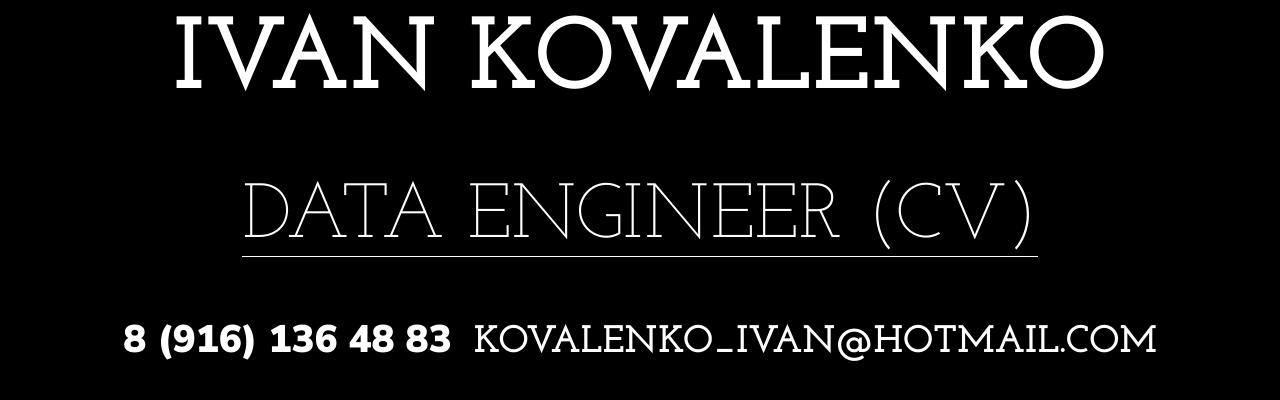
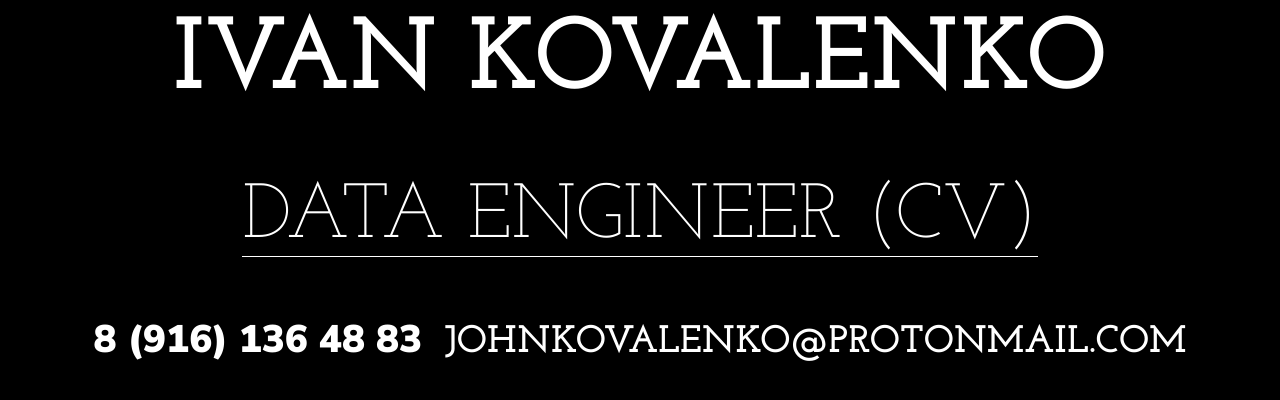
Before and after one commit to johnkovalenko/johnkovalenko.github.io, a plain HTML site: page index.html in a window 1280 px wide. Shown: the part 334-734 px from the top of the page. Drawn offline with Linux system fonts and the light colour scheme.

Commit message:
change an email address.

```diff
--- a/index.html
+++ b/index.html
@@ -56,7 +56,7 @@
       <div class="contacts">
 	<p>
 	  8&nbsp;(916)&nbsp;136&nbsp;48&nbsp;83&nbsp;
-	  <a class="cv_link" href="mailto:kovalenko_ivan@hotmail.com">kovalenko_ivan@hotmail.com</a>
+	  <a class="cv_link" href="mailto:johnkovalenko@protonmail.com">johnkovalenko@protonmail.com</a>
 	</p>
       </div>
 
```
